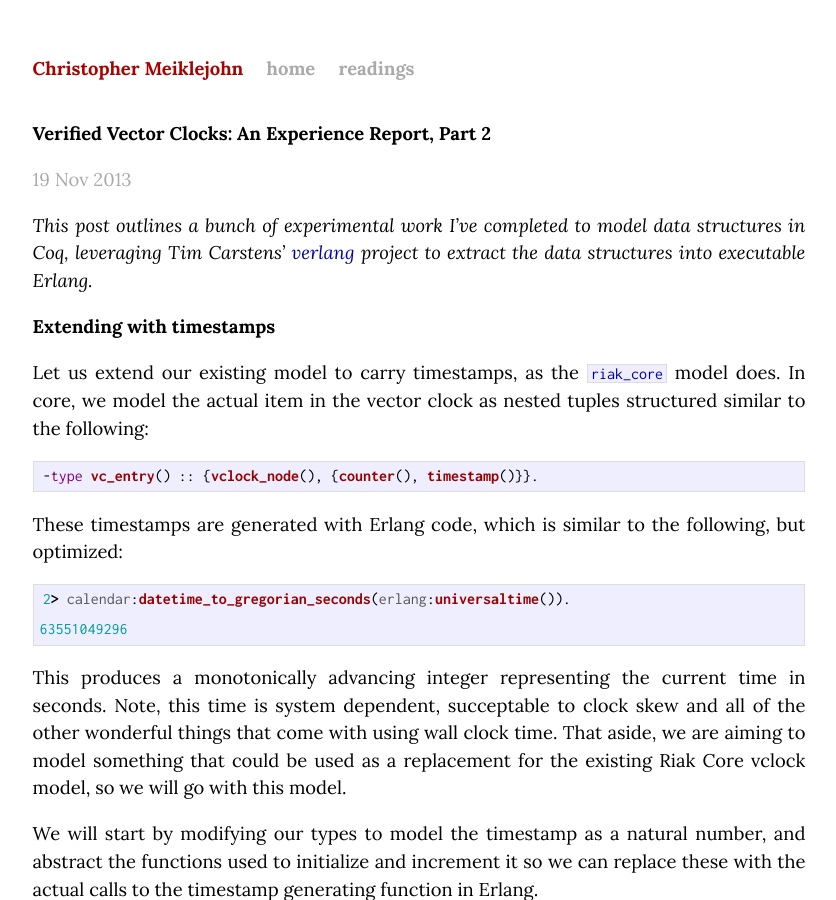
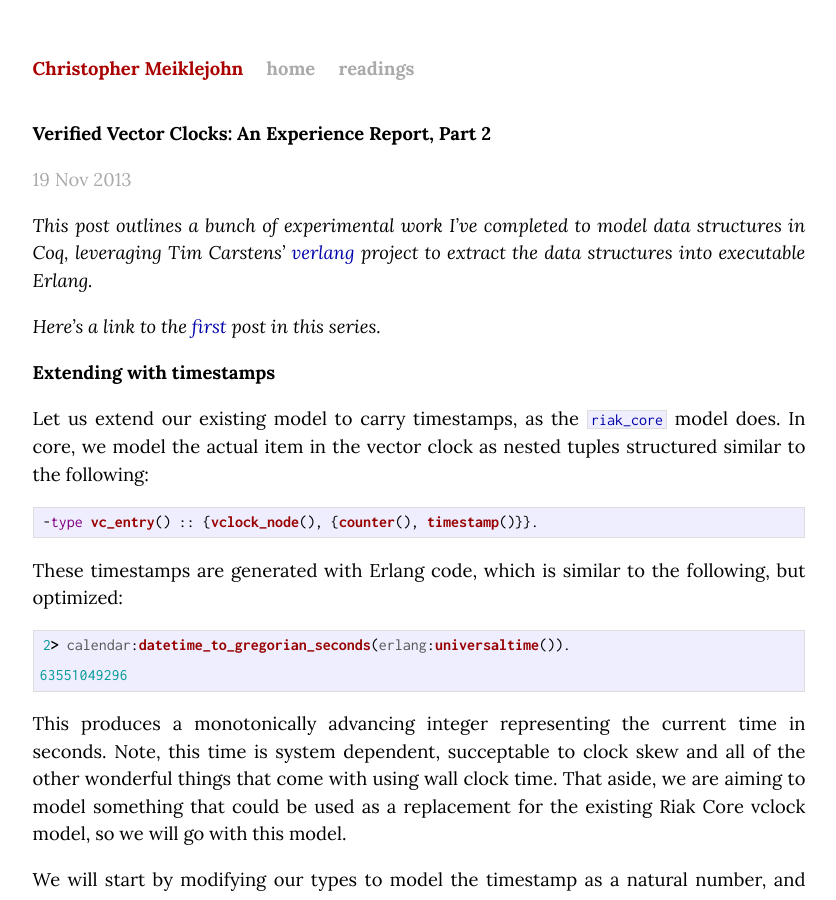
Before and after one commit to cmeiklejohn/cmeiklejohn.github.io, a Jekyll site: the page built from _posts/2013-11-18-verified-vector-clocks-an-experience-report-part-2.markdown, in a window 1280 px wide and 900 px high. Shown: the whole window, without its empty margins (221-1057 px from the left). Built offline with Jekyll 4.4.1, drawn with Linux system fonts in a browser that asks for light colours; comment, search, counter and statistics services are not loaded.

Commit message:
Add link to first post.

```diff
--- a/_posts/2013-11-18-verified-vector-clocks-an-experience-report-part-2.markdown
+++ b/_posts/2013-11-18-verified-vector-clocks-an-experience-report-part-2.markdown
@@ -8,6 +8,8 @@ categories: coq erlang
 _This post outlines a bunch of experimental work I've completed to model
 data structures in Coq, leveraging Tim Carstens' [verlang][verlang]
 project to extract the data structures into executable Erlang._
+
+_Here's a link to the [first][first] post in this series._
 
 # Extending with timestamps
 
@@ -344,3 +346,4 @@ In the next post, we'll look at how we begin integrating this with the
 [verlang]: https://github.com/tcarstens/verlang
 [riak_core]: https://github.com/basho/riak_core
 [hard]: http://basho.com/why-vector-clocks-are-hard/
+[first]: http://christophermeiklejohn.com/coq/erlang/2013/11/04/verified-vector-clocks-an-experience-report-part-1.html
```
